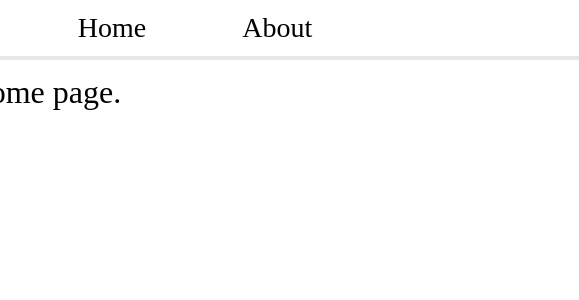
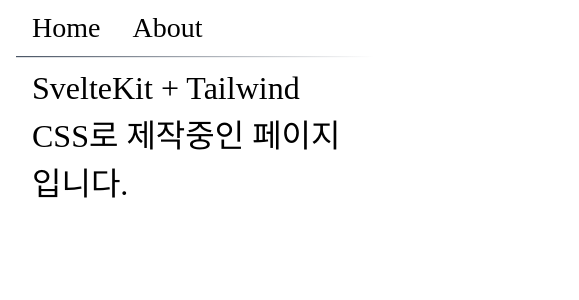
Before and after one commit to shouts77/shouts77.github.io, a SvelteKit app: page / in a window 390 px wide. Shown: the top 300 px of the page, 579 px wide, since content can reach past the window. Built offline with nearby package versions, Linux system fonts and the light colour scheme; a web font is replaced by a local one.

Commit message:
add responsive css

```diff
--- a/src/routes/+layout.svelte
+++ b/src/routes/+layout.svelte
@@ -3,12 +3,36 @@
 	let { children } = $props();
 </script>
 
-<nav class="w-96">
-	<div class="flex justify-center space-x-4">
-		<a href="/" class="md px-4 py-1 text-sm font-medium text-black-300 hover:bg-gray-100 hover:text-gray-600">Home</a>
-		<a href="/about" class="md px-4 py-1 text-sm font-medium text-black-300 hover:bg-gray-100 hover:text-gray-600">About</a>
-	</div>
-	<hr class="w-96 h-0.5 bg-gray-200 border-0">
+<nav class="w-full md:w-96 px-2">
+    <div class="flex justify-start md:justify-start">
+        <a
+            href="/"
+            class="md px-2 py-1 text-sm font-medium text-black-300 hover:bg-gradient-to-b hover:from-white hover:to-gray-200 hover:text-gray-600"
+        >
+            Home
+        </a>
+        <a
+            href="/about"
+            class="md px-2 py-1 text-sm font-medium text-black-300 hover:bg-gradient-to-b hover:from-white hover:to-gray-200 hover:text-gray-600"
+        >
+            About
+        </a>
+    </div>
+    <svg
+        class="w-full h-1 md:h-2"
+        xmlns="http://www.w3.org/2000/svg"
+        viewBox="0 0 100 2"
+        preserveAspectRatio="none"
+        fill="none"
+    >
+        <defs>
+            <linearGradient id="gradient" x1="0%" y1="0%" x2="100%" y2="0%">
+                <stop offset="0%" stop-color="#4a5565" stop-opacity="1" />
+                <stop offset="100%" stop-color="#ffffff" stop-opacity="1" />
+            </linearGradient>
+        </defs>
+        <rect width="100" height="0.3" fill="url(#gradient)" />
+    </svg>
 </nav>
 
 {@render children()}
--- a/src/routes/+page.svelte
+++ b/src/routes/+page.svelte
@@ -1,3 +1,3 @@
-<div class="flex justify-left w-96 px-4 py-1">
-	<p>this is the home page.</p>
+<div class="flex justify-left w-full px-4 md:justify-left md:w-96 md:px-4">
+	<p>SvelteKit + Tailwind CSS로 제작중인 페이지입니다.</p>
 </div>
--- a/src/routes/about/+page.svelte
+++ b/src/routes/about/+page.svelte
@@ -1,3 +1,3 @@
-<div class="flex justify-left w-96 px-4 py-1">
+<div class="flex justify-left w-full px-4 md:justify-left md:w-96 md:px-4">
 	<p>this is the about page.</p>
 </div>
```
